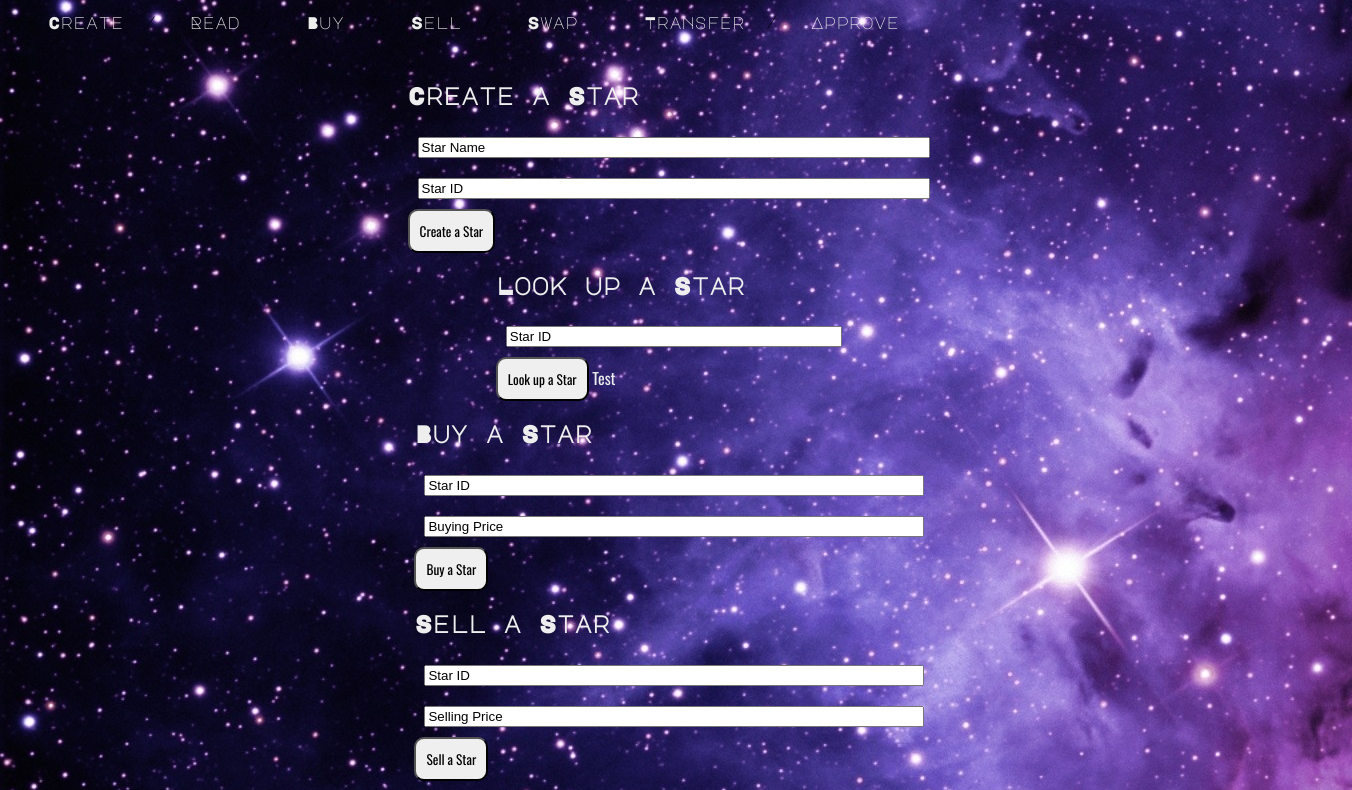
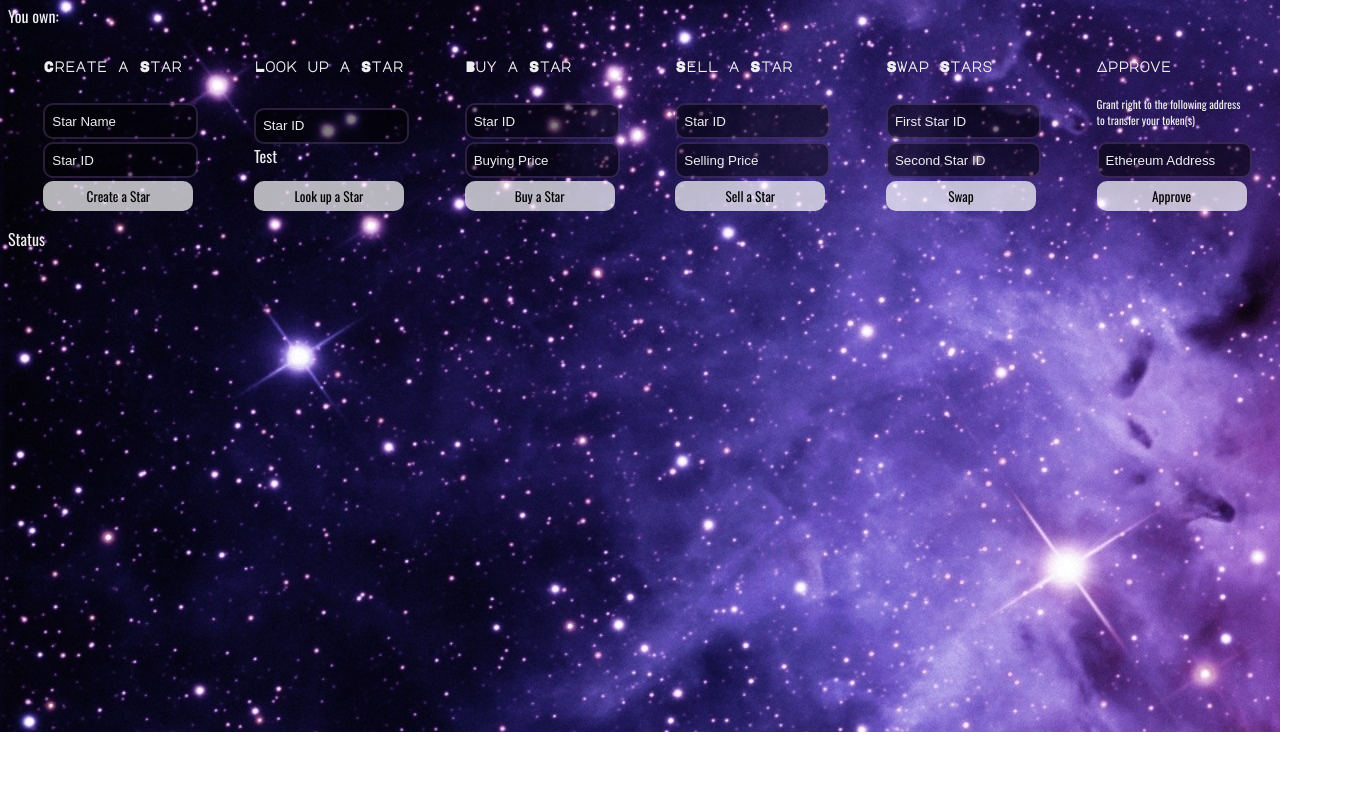
Before and after one commit to Gry0u/starChainV2, a website built with webpack: page app/src/index.html in a window 1280 px wide. Shown: the part 68-858 px from the top of the page, 1352 px wide, since content can reach past the window. After the commit the page ends 800 px from the top, so only its background shows below. Built offline with nearby package versions, Linux system fonts and the light colour scheme; what web3 would draw is missing.

Commit message:
style: Update CSS

```diff
--- a/app/src/index.css
+++ b/app/src/index.css
@@ -1,70 +1,97 @@
-#breadcrumb {
-    padding: 10px 40px 16px;
+header, h2 {
+  font-family: 'Major Mono Display', monospace;
+}
+
+body {
+  background: #ffffff url('./galaxy_background.jpg');
+  color: #eee;
+  font-family: 'Oswald', sans-serif;
+}
+
+/*  -----------------------Breadcrumb */
+
+.breadcrumb {
+    font-size: 17px;
     list-style: none;
-    /* background-color: #eee; */
-    font-size: 17px;
     margin: 0;
-    width: 100%;
 }
 
 /* Display list items side by side */
-#breadcrumb li {
+.breadcrumb li {
     display: inline;
 }
 
 /* Add a slash symbol (/) before/behind each list item */
-#breadcrumb li+li:before {
-    padding: 8px;
+.breadcrumb li+li:before {
     color: black;
     content: "/\00a0";
+    padding: 8px;
 }
 
 /* Add a color to all links inside the list */
-#breadcrumb li a {
+.breadcrumb li a {
     color: #eee;
     text-decoration: none;
 }
-#breadcrumb li a:hover {
+.breadcrumb li a:hover {
     text-decoration: underline;
 }
 
-header, h2 {
-    font-family: 'Major Mono Display', monospace;
+/* ------Function forms */
+h2 {
+  font-size: 0.9em;
+  margin-top: 15px;
 }
 
-body {
-  font-family: 'Oswald', sans-serif;
-  background: #ffffff url('./galaxy_background.jpg');
-  color: #eee;
+.flexbox {
+  padding: 0; /* Override inline ul padding*/
 }
 
 li {
   list-style-type: none;
-  margin: auto;
-
 }
 
-div {
-  margin: auto;
-  display: inline;
+.function {
+  margin-left: 10px;
 }
 
 button {
+  -moz-appearance: button;
+  -webkit-appearance: button;
+  background: #fff;
+  background: rgba(255, 255, 255, 0.7);
+  border: none;
   border-radius: 10px;
-  padding: 10px;
-  -webkit-appearance: button;
-  appearance: button;
   font-family: 'Oswald', sans-serif;
-  max-width: 300px;
+  margin-top: 2%;
+  max-height: 30px;
+  min-height: 30px;
+  padding-bottom: 2px;
+  text-align: center;
 }
 
 button:hover {
   cursor: pointer;
 }
 
+
+
 input {
-  margin: 10px;
-  width: 100%;
-  background: rgba(0,0,0,0.5)
+  background: #000;
+  background: rgba(0, 0, 0, 0.5);
+  border: 2px solid #eee;
+  border: 2px solid rgba(186, 137, 241, 0.21);
+  border-radius: 10px;
+  box-sizing: content-box;
   color: #eee;
+  line-height: 25px;
+  margin-top: 2%;
+  max-height: 30px;
+  min-height: 30px;
+  text-indent: 5px;
+  width: 98%;
 }
+
+p {
+  font-size: 0.7em;
+}
--- a/app/src/index.html
+++ b/app/src/index.html
@@ -15,7 +15,7 @@
     <nav>
       <h1 aria-label="title">StarChain Token DAPP</h1>
     </nav>
-    <ul id="breadcrumb" aria-label="Breadcrumb" role="navigation">
+    <!-- <ul class="breadcrumb" aria-label="Breadcrumb" role="navigation">
       <li>
         <a href="/">Create</a>
       </li>
@@ -37,56 +37,48 @@
       <li>
         <a href="/">Approve</a>
       </li>
-    </ul>
+    </ul> -->
   </header>
   <main>
+    <div class="wallet">
+      <span>You own:</span>
+    </div>
     <ul class="flexbox">
-      <li class="list">
-        <div>
+      <li class="function">
           <h2>Create a Star</h2>
           <input type="text" id="starName" value="Star Name">
           <input type="text" id="starIdCreate" value='Star ID'>
           <button id="createStar" onclick='App.createStar()'>Create a Star</button>
-        </div>
       </li>
-      <li class="list">
-        <div>
+      <li class="function">
           <h2>Look up a Star</h2>
           <input type="text" id="starIdRead" value='Star ID'>
+          <span id="readResult">Test</span>
           <button id="readStar" onclick='App.readStar()'>Look up a Star</button>
-          <span id="readResult">Test</span>
-        </div>
       </li>
-      <li class="list">
-        <div>
+      <li class="function">
           <h2>Buy a Star</h2>
           <input type="text" id="starIdBuy" value='Star ID'>
           <input type="text" id="buyPrice" value="Buying Price">
           <button id="buyStar" onclick='App.buyStar()'>Buy a Star</button>
-        </div>
       </li>
-      <li class="list">
-        <div>
+      <li class="function">
           <h2>Sell a Star</h2>
           <input type="text" id="starIdSell" value="Star ID">
           <input type="text" id="sellPrice" value="Selling Price">
           <button id="sellStar" onclick='App.sellStar()'>Sell a Star</button>
-        </div>
       </li>
-      <li class="list">
-        <div>
+      <li class="function">
           <h2>Swap Stars</h2>
           <input type="text" id="starIdSwap1" value="First Star ID">
           <input type="text" id="starIdSwap2" value="Second Star ID">
           <button id="swap" onclick='App.swapStars()'>Swap</button>
-        </div>
       </li>
-      <li class="list">
-        <div>
+      <li class="function">
           <h2>Approve</h2>
+          <p>Grant right to the following address to transfer your token(s)</p>
           <input type="text" id="address" value="Ethereum Address">
           <button id="approve" onclick='App.approve()'>Approve</button>
-        </div>
       </li>
     </ul>
   </main>
--- a/app/src/responsive.css
+++ b/app/src/responsive.css
@@ -7,8 +7,18 @@ nav {
   flex-flow: row wrap;
 }
 
-.list {
+.flexbox {
+  display: flex;
+  flex-flow: row wrap;
+  justify-content: space-around;
+}
+
+.function {
   display: flex;
   flex-flow: column nowrap;
-  width: 100%;
+  max-width: 150px;
 }
+
+.function > * {
+  flex: 1 100%;
+}
```
Lines whose indentation alone changed are shown as unchanged.
